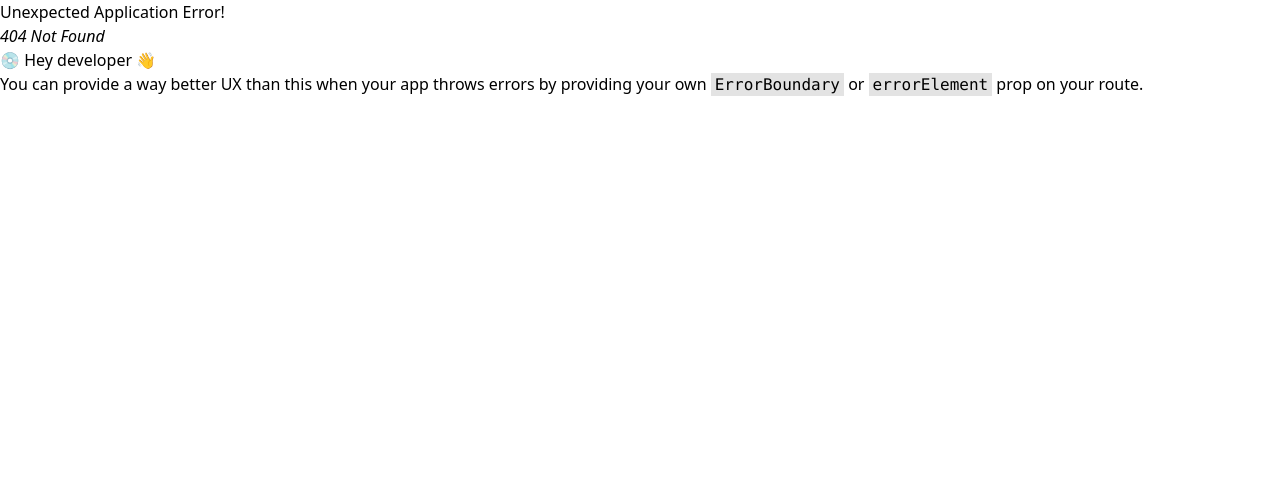
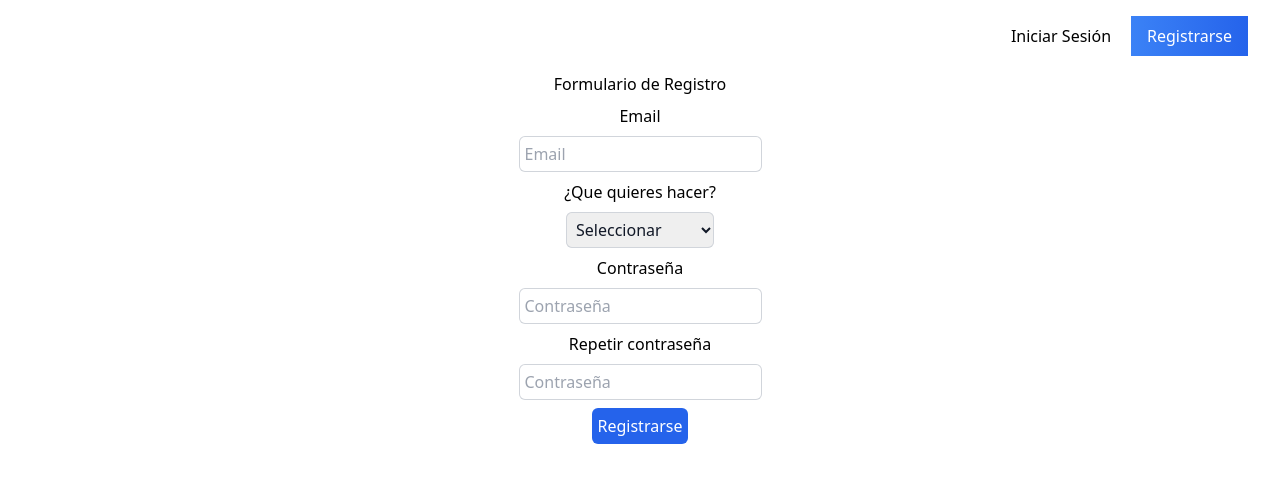
Before and after one commit to No-Country-simulation/c19-57-n-python-react, a React (Vite) app: page /register in a window 1280 px wide. Before the commit this address had no page. Shown: the top 482 px of the page. Built offline with nearby package versions, Linux system fonts and the light colour scheme.

Commit message:
register form component and added /register to router

```diff
--- /dev/null
+++ b/src/components/RegisterForm.jsx
@@ -0,0 +1,145 @@
+import { useState } from 'react'
+
+const userRoles = [
+  'Seleccionar',
+  'Quiero adoptar',
+  'Soy un refugio',
+  'Soy de transito'
+]
+
+const RegisterForm = () => {
+  const [values, setValues] = useState({
+    email: '',
+    password: '',
+    confirmPassword: '',
+    role: ''
+  })
+
+  const [error, setError] = useState({})
+
+  const handleChange = (e) => {
+    setValues({
+      ...values,
+      [e.target.name]: e.target.value
+    })
+  }
+
+  const validateForm = () => {
+    let isValid = true
+    const newErrors = {}
+
+    if (values.email.trim() === '') {
+      newErrors.email = 'Introduce un email'
+      isValid = false
+    }
+
+    const validateEmail = (email) => {
+      const regex = /^[a-zA-Z0-9._-]+@[a-zA-Z0-9.-]+\.[a-zA-Z]{2,4}$/
+      return regex.test(email)
+    }
+
+    if (!validateEmail(values.email)) {
+      newErrors.email = 'Introduce un email valido'
+      isValid = false
+    }
+
+    if (values.role === 'Seleccionar' || values.role === '') {
+      newErrors.role = 'Seleccione un rol'
+      isValid = false
+    }
+
+    if (values.password.trim() === '') {
+      newErrors.password = 'Introduce una contraseña'
+      isValid = false
+    }
+
+    if (values.confirmPassword.trim() === '') {
+      newErrors.confirmPassword = 'Introduce una contraseña'
+      isValid = false
+    }
+
+    if (values.password !== values.confirmPassword) {
+      newErrors.confirmPassword = 'Las contraseñas no coinciden'
+      isValid = false
+    }
+
+    setError(newErrors)
+    return isValid
+  }
+
+  const handleSubmit = (e) => {
+    e.preventDefault()
+
+    if (validateForm()) {
+      //reemplazar por la conexion al back a crear un nuevo usuario
+      console.log(values)
+    } else {
+      console.error('Ocurrio un error')
+    }
+  }
+
+  return (
+    <form className='flex flex-col items-center gap-2' onSubmit={handleSubmit}>
+      <h2>Formulario de Registro</h2>
+
+      <label htmlFor='email'>Email</label>
+      <input
+        type='text'
+        placeholder='Email'
+        value={values.email}
+        name='email'
+        onChange={handleChange}
+        className='rounded-md border-0 p-1.5 text-gray-900 ring-1 ring-inset ring-gray-300 placeholder:text-gray-400 focus:ring-2 focus:ring-inset focus:ring-indigo-600'
+      />
+      {error.email && (
+        <p className='mt-2 text-red-600 text-sm'>{error.email}</p>
+      )}
+
+      <label htmlFor='role'>¿Que quieres hacer?</label>
+      <select
+        name='role'
+        onChange={handleChange}
+        className='rounded-md border-0 p-1.5 text-gray-900 ring-1 ring-inset ring-gray-300 focus:ring-2 focus:ring-inset focus:ring-indigo-600'
+      >
+        {userRoles.map((item) => (
+          <option key={item} value={item}>
+            {item}
+          </option>
+        ))}
+      </select>
+      {error.role && <p className='mt-2 text-red-600 text-sm'>{error.role}</p>}
+
+      <label htmlFor='password'>Contraseña</label>
+      <input
+        type='password'
+        placeholder='Contraseña'
+        value={values.password}
+        name='password'
+        onChange={handleChange}
+        className='rounded-md border-0 p-1.5 text-gray-900 ring-1 ring-inset ring-gray-300 placeholder:text-gray-400 focus:ring-2 focus:ring-inset focus:ring-indigo-600'
+      />
+      {error.password && (
+        <p className='mt-2 text-red-600 text-sm'>{error.password}</p>
+      )}
+
+      <label htmlFor='confirmPassword'>Repetir contraseña</label>
+      <input
+        type='password'
+        placeholder='Contraseña'
+        value={values.confirmPassword}
+        name='confirmPassword'
+        onChange={handleChange}
+        className='rounded-md border-0 p-1.5 text-gray-900 ring-1 ring-inset ring-gray-300 placeholder:text-gray-400 focus:ring-2 focus:ring-inset focus:ring-indigo-600'
+      />
+      {error.confirmPassword && (
+        <p className='mt-2 text-red-600 text-sm'>{error.confirmPassword}</p>
+      )}
+
+      <button className='rounded-md p-1.5 bg-blue-600 text-white hover:bg-blue-900'>
+        Registrarse
+      </button>
+    </form>
+  )
+}
+
+export default RegisterForm
```
Also changed, not shown: src/main.jsx (+12 -5 lines).
